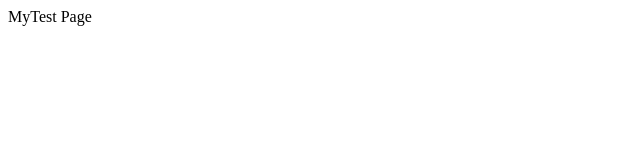
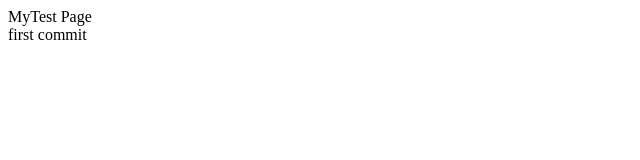
Before and after one commit to chkNishizaki/mytest, a plain HTML site: page Index.html in a window 1280 px wide. Shown: the full height of the page, 0-640 px from the left. Drawn offline with Linux system fonts and the light colour scheme.

Commit message:
Update Index.html
f

```diff
--- a/Index.html
+++ b/Index.html
@@ -1 +1,3 @@
 <div>MyTest Page<div>
+
+<div>first commit<div>
```
